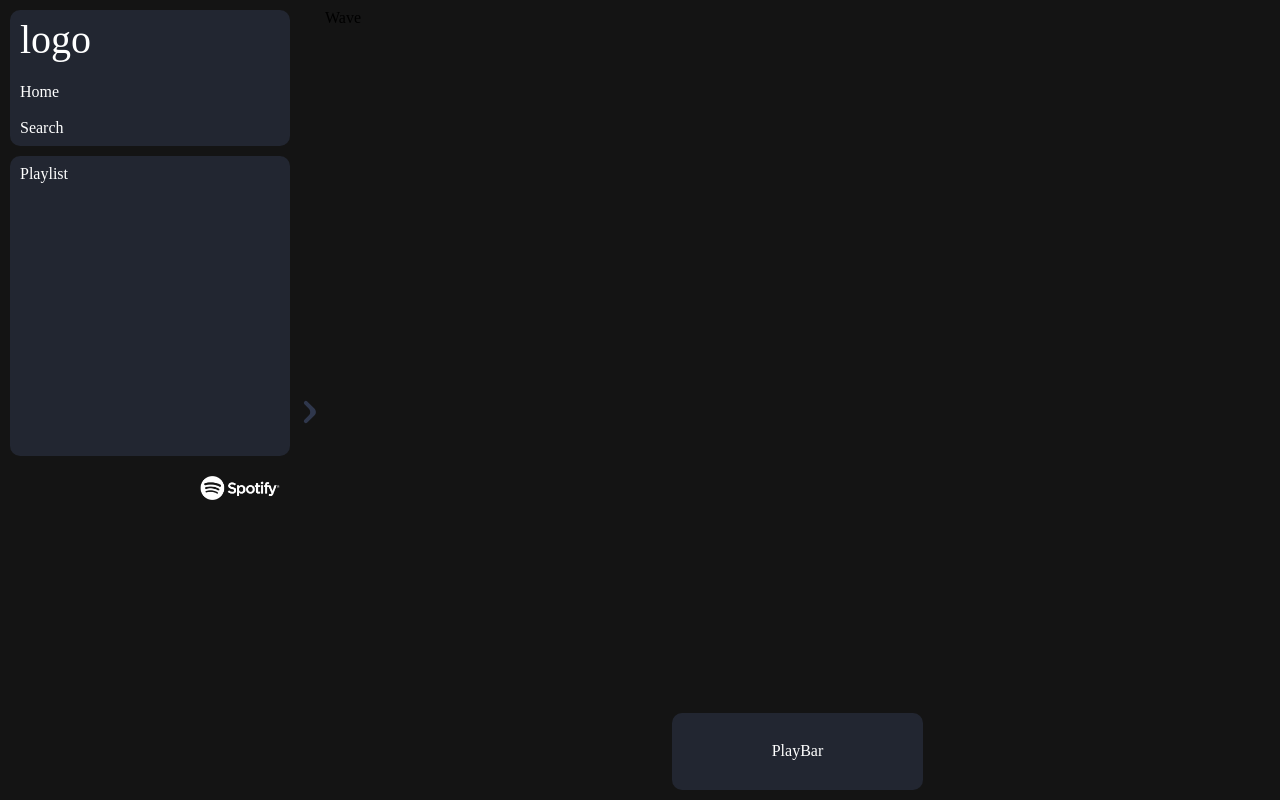
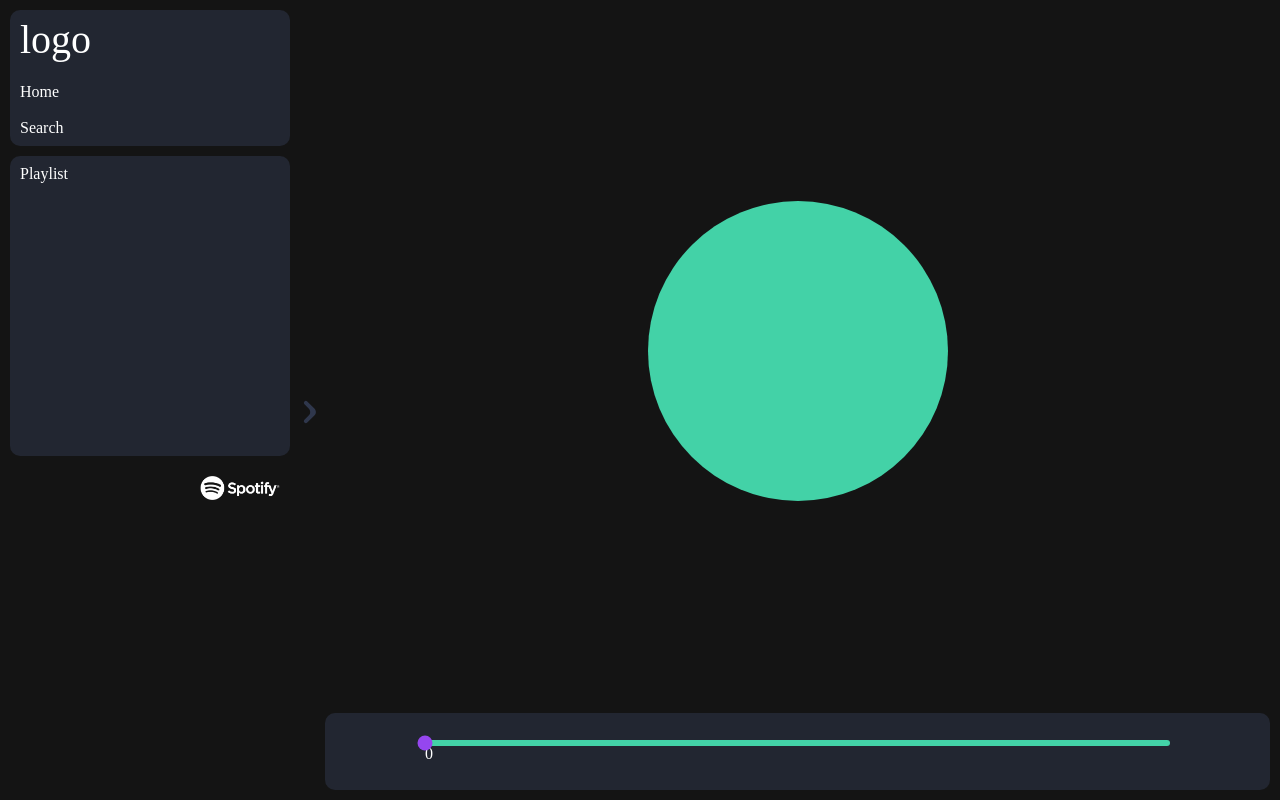
Before and after one commit to foresec/drop-the-wave, a Next.js app: page /wave in a window 1280 px wide. Built offline with nearby package versions, Linux system fonts and the light colour scheme; a web font is replaced by a local one.

Commit message:
[FEAT] music basicplayslider 1차 완성

```diff
--- a/src/app/(basic-form)/wave/page.tsx
+++ b/src/app/(basic-form)/wave/page.tsx
@@ -1,3 +1,24 @@
+"use client";
+
+import CirclePlayer from "@/components/player/CirclePlayer";
+import { css } from "@emotion/react";
 export default function WavePage() {
-  return <div>Wave</div>;
+  return (
+    <div css={wavePageWrapperCSS}>
+      <div css={circleWrapperCSS}>
+        <CirclePlayer />
+      </div>
+    </div>
+  );
 }
+
+const wavePageWrapperCSS = css`
+  height: 100%;
+`;
+
+const circleWrapperCSS = css`
+  height: 100%;
+  display: flex;
+  justify-content: center;
+  align-items: center;
+`;
--- a/src/components/common/nav/PlayBar.tsx
+++ b/src/components/common/nav/PlayBar.tsx
@@ -1,14 +1,18 @@
+import BasicPlaySlider from "@/components/player/BasicPlaySlider";
 import { css } from "@emotion/react";
 
 export default function PlayBar() {
   return (
     <div css={musicBarWrapperCSS}>
-      <div css={playBarWrapperCSS}>PlayBar</div>
+      <div css={playBarWrapperCSS}>
+        <BasicPlaySlider />
+      </div>
     </div>
   );
 }
 
 const musicBarWrapperCSS = css`
+  width: 100%;
   height: 100%;
   display: flex;
   justify-content: center;
@@ -19,6 +23,7 @@ const musicBarWrapperCSS = css`
 `;
 
 const playBarWrapperCSS = css`
+  width: 100%;
   height: 100%;
   display: flex;
   justify-content: center;
--- /dev/null
+++ b/src/components/player/BasicPlaySlider.tsx
@@ -0,0 +1,52 @@
+import { css } from "@emotion/react";
+import { useState, MouseEvent } from "react";
+
+export default function BasicPlaySlider() {
+  const [slideX, setSlideX] = useState(0);
+
+  // click시 이동
+  const handleMouseDown = (e: MouseEvent<HTMLDivElement>) => {
+    // target: 이벤트가 발생한 실제요소
+    // currentTarget : 이벤트핸들러가 실행되고 있는 요소(내부 원이 움직여도 여기서 currentTarget은 sliderwrapper임)
+    // div의 width를 가져옴
+    const sliderWidth = e.currentTarget.clientWidth;
+    // 사용자가 클릭한 위치의 x좌표와, event handling된 div 요소와 왼쪽 경계 사이의 거리의 차를 계산함
+    const offsetX = e.clientX - e.currentTarget.getBoundingClientRect().left;
+    // 비율계산
+    const newX = (offsetX / sliderWidth) * 100;
+    setSlideX(newX);
+  };
+
+  return (
+    <div css={basicplaySliderWrapperCSS}>
+      <div css={basicplaySlideWrapperCSS} onMouseDown={handleMouseDown}>
+        <div css={[grabCircleCSS, { left: `${slideX}%` }]}></div>
+      </div>
+      <div>{Math.round(slideX)}</div>
+    </div>
+  );
+}
+
+const basicplaySliderWrapperCSS = css`
+  width: 100%;
+`;
+
+const basicplaySlideWrapperCSS = css`
+  position: relative;
+  width: 100%;
+  height: 6px;
+  background-color: var(--default-green-color);
+  border-radius: 5px;
+  cursor: pointer;
+`;
+
+const grabCircleCSS = css`
+  position: absolute;
+  width: 15px;
+  height: 15px;
+  background-color: var(--default-purple-color);
+  border-radius: 100%;
+  top: 50%;
+  transform: translate(-50%, -50%);
+  transition: left 0.2s ease;
+`;
--- /dev/null
+++ b/src/components/player/CirclePlayer.tsx
@@ -0,0 +1,21 @@
+import { css } from "@emotion/react";
+import { useState } from "react";
+
+export default function CirclePlayer() {
+  const [time, setTime] = useState();
+	console.log(time)
+
+  return (
+    <div>
+      <div css={circleCSS}>
+      </div>
+    </div>
+  );
+}
+
+const circleCSS = css`
+  border-radius: 100%;
+  background-color: var(--default-green-color);
+  width: 300px;
+  height: 300px;
+`;
```
